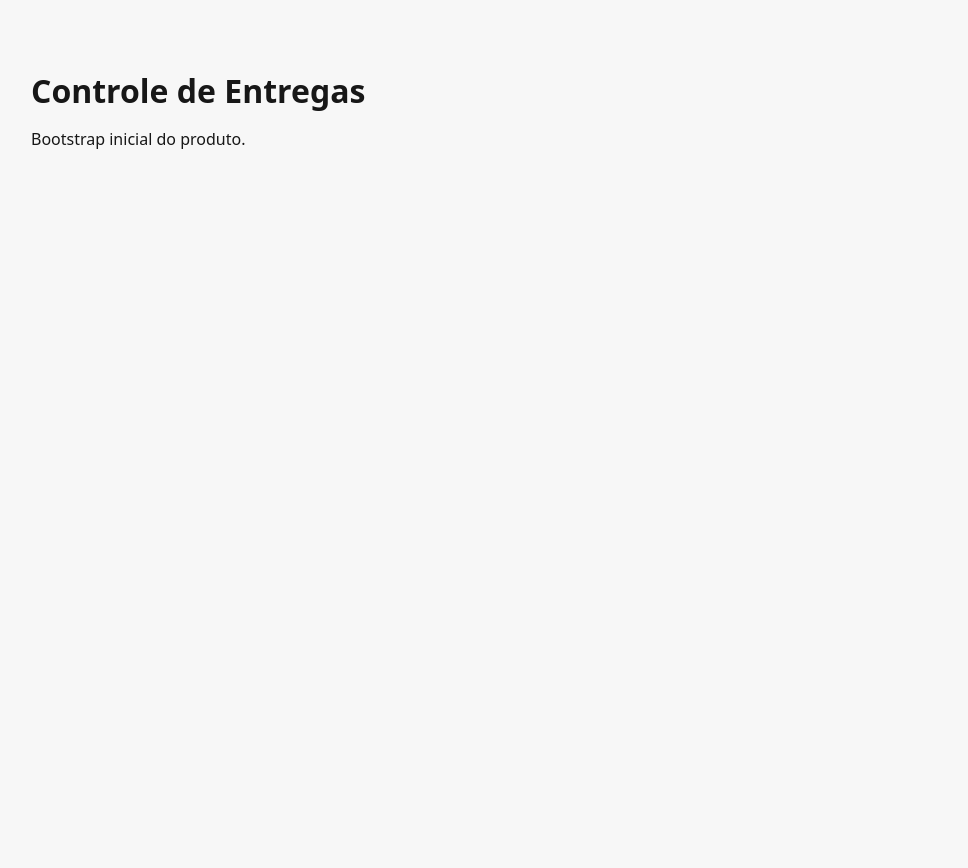
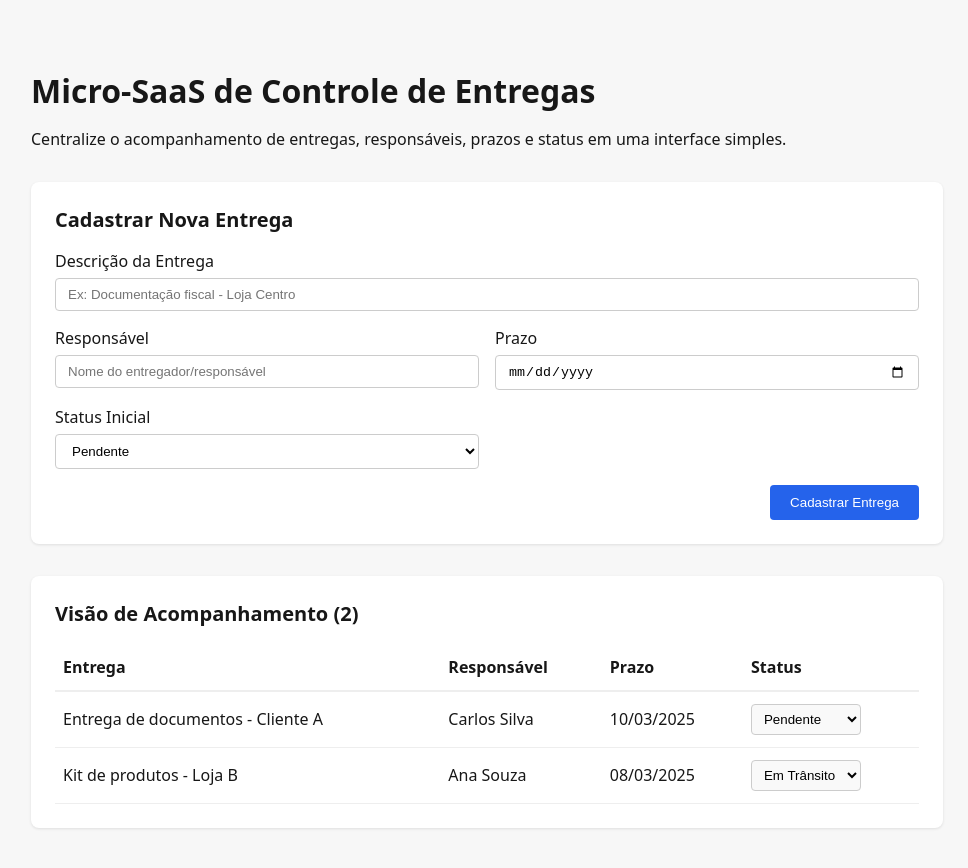
Before and after one commit to Klip-lab/micro-saas-controle-entregas, a React (Vite) app: page / in a window 1280 px wide. Shown: the top 868 px of the page, without its empty margins (153-1121 px from the left). Before the commit the page ends 800 px from the top, so only its background shows below. Built offline with nearby package versions, Linux system fonts and the light colour scheme.

Commit message:
factory: TASK-PRJ-624786-001

```diff
--- a/src/App.tsx
+++ b/src/App.tsx
@@ -1,8 +1,165 @@
+import { useState } from 'react';
+
+interface Delivery {
+  id: string;
+  title: string;
+  responsible: string;
+  deadline: string;
+  status: 'Pendente' | 'Em Trânsito' | 'Entregue' | 'Cancelado';
+}
+
 export default function App() {
+  const [deliveries, setDeliveries] = useState<Delivery[]>([
+    {
+      id: '1',
+      title: 'Entrega de documentos - Cliente A',
+      responsible: 'Carlos Silva',
+      deadline: '2025-03-10',
+      status: 'Pendente',
+    },
+    {
+      id: '2',
+      title: 'Kit de produtos - Loja B',
+      responsible: 'Ana Souza',
+      deadline: '2025-03-08',
+      status: 'Em Trânsito',
+    },
+  ]);
+
+  const [title, setTitle] = useState('');
+  const [responsible, setResponsible] = useState('');
+  const [deadline, setDeadline] = useState('');
+  const [status, setStatus] = useState<'Pendente' | 'Em Trânsito' | 'Entregue' | 'Cancelado'>('Pendente');
+
+  function handleAddDelivery(e: React.FormEvent) {
+    e.preventDefault();
+    if (!title.trim() || !responsible.trim() || !deadline) return;
+
+    const newDelivery: Delivery = {
+      id: Date.now().toString(),
+      title: title.trim(),
+      responsible: responsible.trim(),
+      deadline,
+      status,
+    };
+
+    setDeliveries([newDelivery, ...deliveries]);
+    setTitle('');
+    setResponsible('');
+    setDeadline('');
+    setStatus('Pendente');
+  }
+
+  function handleStatusChange(id: string, newStatus: Delivery['status']) {
+    setDeliveries(deliveries.map(d => d.id === id ? { ...d, status: newStatus } : d));
+  }
+
   return (
     <main>
-      <h1>Controle de Entregas</h1>
-      <p>Bootstrap inicial do produto.</p>
+      <header style={{ marginBottom: '32px' }}>
+        <h1>Micro-SaaS de Controle de Entregas</h1>
+        <p>Centralize o acompanhamento de entregas, responsáveis, prazos e status em uma interface simples.</p>
+      </header>
+
+      <section style={{ background: '#fff', padding: '24px', borderRadius: '8px', marginBottom: '32px', boxShadow: '0 1px 3px rgba(0,0,0,0.1)' }}>
+        <h2 style={{ marginTop: 0, fontSize: '1.25rem' }}>Cadastrar Nova Entrega</h2>
+        <form onSubmit={handleAddDelivery} style={{ display: 'grid', gridTemplateColumns: '1fr 1fr', gap: '16px' }}>
+          <div style={{ gridColumn: 'span 2' }}>
+            <label style={{ display: 'block', marginBottom: '6px', fontWeight: 500 }}>Descrição da Entrega</label>
+            <input
+              type="text"
+              value={title}
+              onChange={e => setTitle(e.target.value)}
+              placeholder="Ex: Documentação fiscal - Loja Centro"
+              style={{ width: '100%', padding: '8px 12px', border: '1px solid #ccc', borderRadius: '4px' }}
+              required
+            />
+          </div>
+          <div>
+            <label style={{ display: 'block', marginBottom: '6px', fontWeight: 500 }}>Responsável</label>
+            <input
+              type="text"
+              value={responsible}
+              onChange={e => setResponsible(e.target.value)}
+              placeholder="Nome do entregador/responsável"
+              style={{ width: '100%', padding: '8px 12px', border: '1px solid #ccc', borderRadius: '4px' }}
+              required
+            />
+          </div>
+          <div>
+            <label style={{ display: 'block', marginBottom: '6px', fontWeight: 500 }}>Prazo</label>
+            <input
+              type="date"
+              value={deadline}
+              onChange={e => setDeadline(e.target.value)}
+              style={{ width: '100%', padding: '8px 12px', border: '1px solid #ccc', borderRadius: '4px' }}
+              required
+            />
+          </div>
+          <div>
+            <label style={{ display: 'block', marginBottom: '6px', fontWeight: 500 }}>Status Inicial</label>
+            <select
+              value={status}
+              onChange={e => setStatus(e.target.value as Delivery['status'])}
+              style={{ width: '100%', padding: '8px 12px', border: '1px solid #ccc', borderRadius: '4px', background: '#fff' }}
+            >
+              <option value="Pendente">Pendente</option>
+              <option value="Em Trânsito">Em Trânsito</option>
+              <option value="Entregue">Entregue</option>
+              <option value="Cancelado">Cancelado</option>
+            </select>
+          </div>
+          <div style={{ gridColumn: 'span 2', display: 'flex', justifyContent: 'flex-end' }}>
+            <button
+              type="submit"
+              style={{ background: '#2563eb', color: '#fff', border: 'none', padding: '10px 20px', borderRadius: '4px', fontWeight: 500, cursor: 'pointer' }}
+            >
+              Cadastrar Entrega
+            </button>
+          </div>
+        </form>
+      </section>
+
+      <section style={{ background: '#fff', padding: '24px', borderRadius: '8px', boxShadow: '0 1px 3px rgba(0,0,0,0.1)' }}>
+        <h2 style={{ marginTop: 0, fontSize: '1.25rem' }}>Visão de Acompanhamento ({deliveries.length})</h2>
+        {deliveries.length === 0 ? (
+          <p style={{ color: '#666' }}>Nenhuma entrega cadastrada no momento.</p>
+        ) : (
+          <div style={{ overflowX: 'auto' }}>
+            <table style={{ width: '100%', borderCollapse: 'collapse', textAlign: 'left' }}>
+              <thead>
+                <tr style={{ borderBottom: '2px solid #eee' }}>
+                  <th style={{ padding: '12px 8px' }}>Entrega</th>
+                  <th style={{ padding: '12px 8px' }}>Responsável</th>
+                  <th style={{ padding: '12px 8px' }}>Prazo</th>
+                  <th style={{ padding: '12px 8px' }}>Status</th>
+                </tr>
+              </thead>
+              <tbody>
+                {deliveries.map(d => (
+                  <tr key={d.id} style={{ borderBottom: '1px solid #eee' }}>
+                    <td style={{ padding: '12px 8px', fontWeight: 500 }}>{d.title}</td>
+                    <td style={{ padding: '12px 8px' }}>{d.responsible}</td>
+                    <td style={{ padding: '12px 8px' }}>{d.deadline.split('-').reverse().join('/')}</td>
+                    <td style={{ padding: '12px 8px' }}>
+                      <select
+                        value={d.status}
+                        onChange={e => handleStatusChange(d.id, e.target.value as Delivery['status'])}
+                        style={{ padding: '6px 8px', borderRadius: '4px', border: '1px solid #ccc', background: '#f9f9f9' }}
+                      >
+                        <option value="Pendente">Pendente</option>
+                        <option value="Em Trânsito">Em Trânsito</option>
+                        <option value="Entregue">Entregue</option>
+                        <option value="Cancelado">Cancelado</option>
+                      </select>
+                    </td>
+                  </tr>
+                ))}
+              </tbody>
+            </table>
+          </div>
+        )}
+      </section>
     </main>
   );
 }
```
Also changed, not shown: tsconfig.app.json (deleted, +0 -18 lines), tsconfig.node.json (deleted, +0 -16 lines), 2 other files (tests, documents, lock files or other folders).
